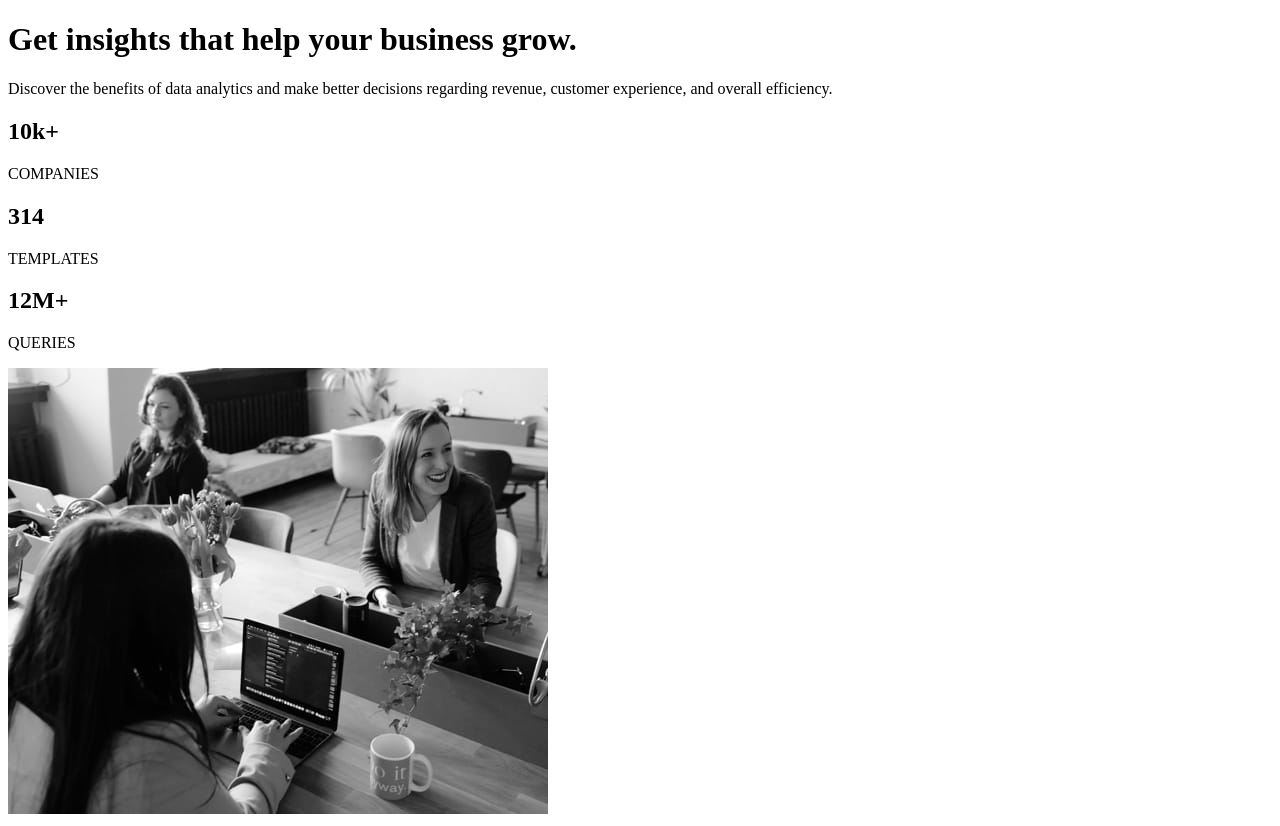
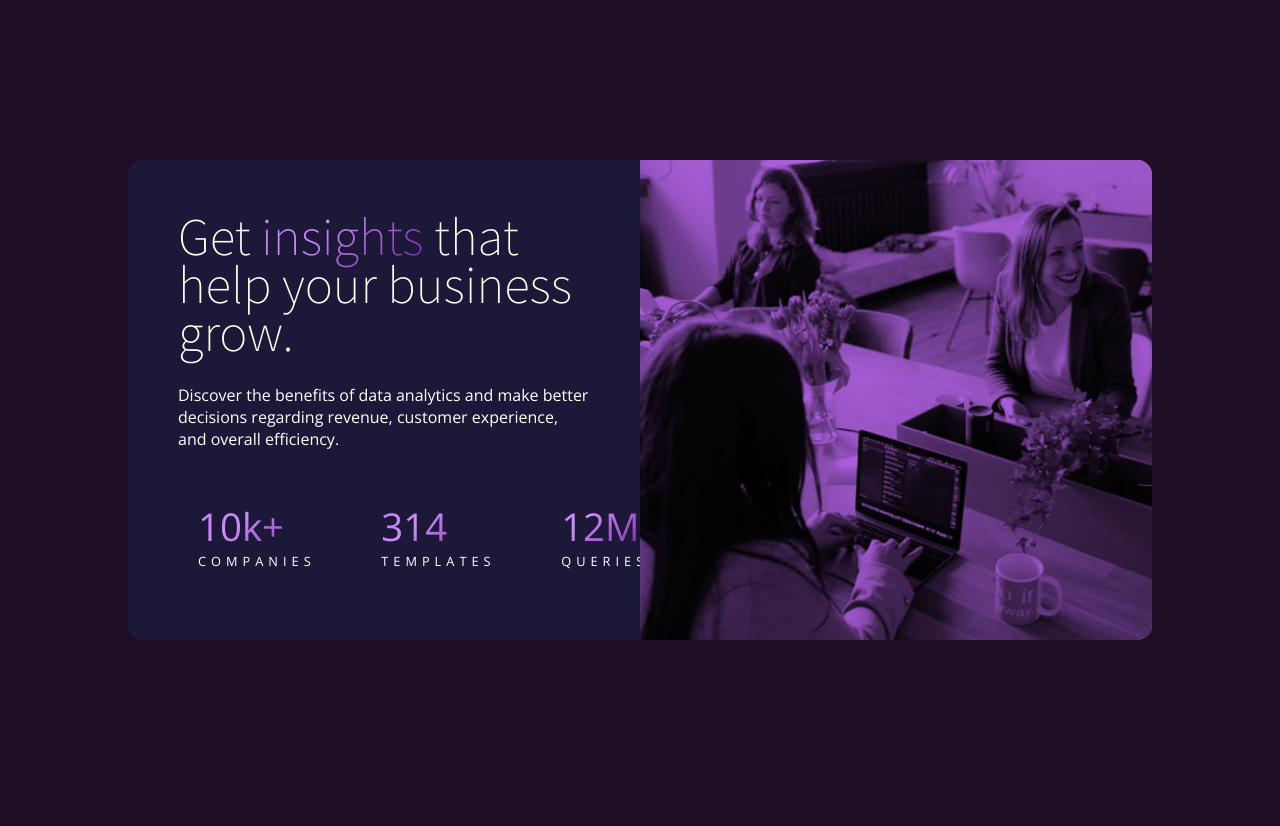
Before and after one commit to mabrurherza/frontendmentor-1st-challenge, a plain HTML site: page index.html in a window 1280 px wide. After the commit the page ends 800 px from the top, so only its background shows below. Drawn offline with nearby package versions, Linux system fonts and the light colour scheme.

Commit message:
Frontend Mentor Challenges #1

```diff
--- a/index.html
+++ b/index.html
@@ -5,35 +5,41 @@
     <meta http-equiv="X-UA-Compatible" content="IE=edge" />
     <meta name="viewport" content="width=device-width, initial-scale=1.0" />
     <title>Frontend Mentor - 1st Challenge</title>
+    <link rel="stylesheet" href="./style.css" />
   </head>
   <body>
     <main>
       <div class="description">
-        <h1>Get insights that help your business grow.</h1>
+        <h1>
+          Get <span class="highlight">insights</span> that help your business
+          grow.
+        </h1>
         <p class="excerpt">
           Discover the benefits of data analytics and make better decisions
           regarding revenue, customer experience, and overall efficiency.
         </p>
         <div class="stats">
-          <div class="stats-company">
+          <div class="stats-opening-fade stats-item">
             <h2 class="number">10k+</h2>
             <p>COMPANIES</p>
           </div>
-          <div class="stats-template">
+          <div class="stats-opening-fade stats-item">
             <h2 class="number">314</h2>
             <p>TEMPLATES</p>
           </div>
-          <div class="stats-company">
+          <div class="stats-opening-fade stats-item">
             <h2 class="number">12M+</h2>
             <p>QUERIES</p>
           </div>
         </div>
       </div>
-      <img
-        class="hero-image"
-        src="./images/image-header-desktop.jpg"
-        alt="Image of our company."
-      />
+      <div class="heroimage">
+        <div class="blend-layer"></div>
+        <img
+          src="./images/image-header-desktop.jpg"
+          alt="Image of our company."
+        />
+      </div>
     </main>
   </body>
 </html>
--- a/style.css
+++ b/style.css
@@ -0,0 +1,227 @@
+@import url("https://fonts.googleapis.com/css2?family=Noto+Sans+JP:wght@100;300;700&family=Open+Sans&display=swap");
+
+:root {
+  --display-font: "Noto Sans JP", sans-serif;
+  --text-font: "Open Sans", sans-serif;
+  --main-color: #aa5edb;
+  --margin-bottom: 30px;
+}
+
+* {
+  margin: 0;
+  padding: 0;
+  box-sizing: border-box;
+}
+
+body {
+  background-color: #1d0e26;
+  display: flex;
+  justify-content: center;
+  align-items: center;
+  height: 100vh;
+}
+
+main {
+  margin: 15vh 10vw 15vh 10vw;
+  background: #1c1938;
+  color: white;
+  border-radius: 15px;
+  display: flex;
+  max-height: 500px;
+
+  animation: slide-in-blurred-bottom 1s ease-out 0.7s both;
+}
+
+@keyframes slide-in-blurred-bottom {
+  0% {
+    transform: translateY(30px);
+    opacity: 0;
+  }
+  100% {
+    transform: translateY(0);
+    opacity: 1;
+  }
+}
+
+.description {
+  padding: 50px;
+  width: 50%;
+  display: flex;
+  flex-direction: column;
+  justify-content: flex-start;
+}
+
+.description > h1 {
+  font-family: var(--display-font);
+  font-weight: 100;
+  font-size: 3rem;
+  line-height: 1;
+  margin-bottom: var(--margin-bottom);
+}
+
+.description > .excerpt {
+  font-family: var(--text-font);
+  margin-bottom: var(--margin-bottom);
+}
+
+.highlight {
+  background: linear-gradient(
+    141deg,
+    rgba(170, 94, 219, 1) 0%,
+    rgba(207, 138, 252, 1) 21%,
+    rgba(101, 24, 152, 1) 32%,
+    rgba(189, 117, 236, 1) 42%,
+    rgba(207, 138, 252, 1) 51%,
+    rgba(170, 94, 219, 1) 68%,
+    rgba(101, 24, 152, 1) 83%,
+    rgba(170, 94, 219, 1) 98%
+  );
+
+  background-size: 600% 600%;
+
+  color: transparent;
+  background-clip: text;
+  -webkit-background-clip: text;
+
+  animation: MovingGradient 5s infinite normal;
+}
+
+.stats {
+  display: flex;
+  justify-self: flex-end;
+  margin-top: auto;
+  font-family: var(--text-font);
+  gap: 2vw;
+
+  animation: fade-up 1s ease-out 1s both;
+}
+
+@keyframes fade-up {
+  0% {
+    transform: translateY(30px);
+    opacity: 0;
+  }
+  100% {
+    transform: translateY(0);
+    opacity: 1;
+  }
+}
+
+.stats-item {
+  padding: 20px;
+  border-radius: 10px;
+}
+
+.stats p {
+  letter-spacing: 5px;
+  font-size: 0.8rem;
+}
+
+.stats .number {
+  /* color: var(--main-color); */
+  font-size: 3vw;
+  font-weight: 100;
+
+  background: linear-gradient(
+    141deg,
+    rgba(170, 94, 219, 1) 0%,
+    rgba(207, 138, 252, 1) 21%,
+    rgba(101, 24, 152, 1) 32%,
+    rgba(189, 117, 236, 1) 42%,
+    rgba(207, 138, 252, 1) 51%,
+    rgba(170, 94, 219, 1) 68%,
+    rgba(101, 24, 152, 1) 83%,
+    rgba(170, 94, 219, 1) 98%
+  );
+
+  background-size: 600% 600%;
+
+  color: transparent;
+  background-clip: text;
+  -webkit-background-clip: text;
+
+  animation: MovingGradient 5s infinite normal;
+}
+
+@keyframes MovingGradient {
+  0% {
+    background-position: 0% 50%;
+  }
+  50% {
+    background-position: 100% 50%;
+  }
+  100% {
+    background-position: 0% 50%;
+  }
+}
+
+.heroimage {
+  width: 50%;
+  position: relative;
+}
+
+.heroimage > * {
+  border-radius: 0 15px 15px 0;
+}
+
+.heroimage > .blend-layer {
+  position: absolute;
+  width: 100%;
+  height: 100%;
+  z-index: 9999;
+  background-color: var(--main-color);
+  mix-blend-mode: multiply;
+}
+
+.heroimage > img {
+  object-fit: cover;
+  height: 100%;
+  width: 100%;
+}
+/*
+
+.tes {
+  background-image: url(./images/image-header-desktop.jpg);
+  background-size: cover;
+  background-color: var(--main-color);
+  background-blend-mode: multiply;
+} */
+
+@media only screen and (max-width: 1024px) {
+  .stats .number {
+    font-size: 3rem;
+  }
+
+  .stats p {
+    font-size: 0.6rem;
+  }
+}
+
+@media only screen and (max-width: 600px) {
+  body {
+    height: 100%;
+  }
+  main {
+    flex-direction: column-reverse;
+    max-height: 2000px;
+    margin: 5vh 5vw 5vh 5vw;
+  }
+
+  .description,
+  .heroimage {
+    width: 100%;
+    text-align: center;
+  }
+
+  .heroimage > * {
+    border-radius: 15px 15px 0 0;
+  }
+
+  .heroimage img {
+    height: 100%;
+  }
+
+  .stats {
+    flex-direction: column;
+  }
+}
```
Also changed, not shown: 1 other file.
